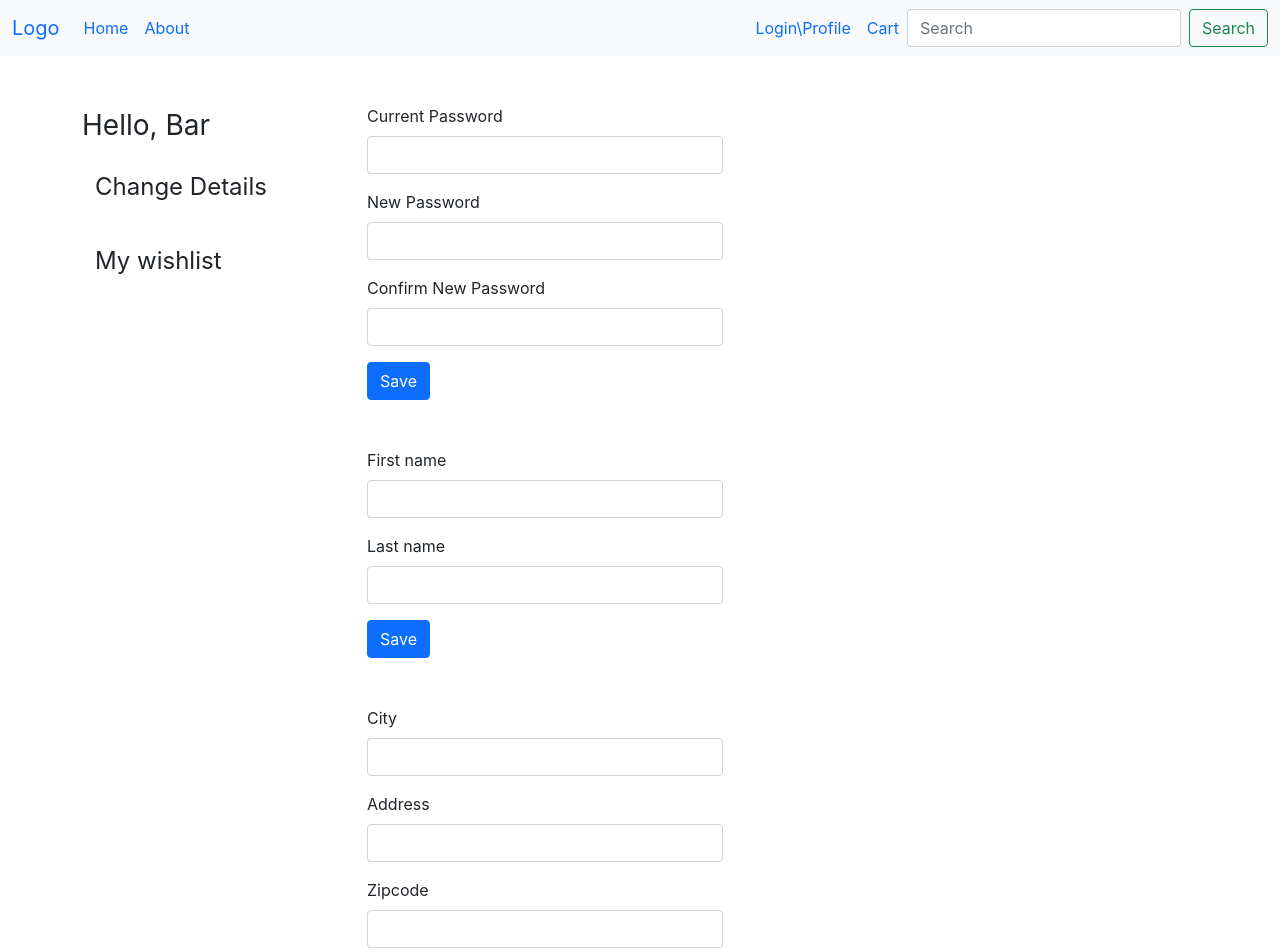
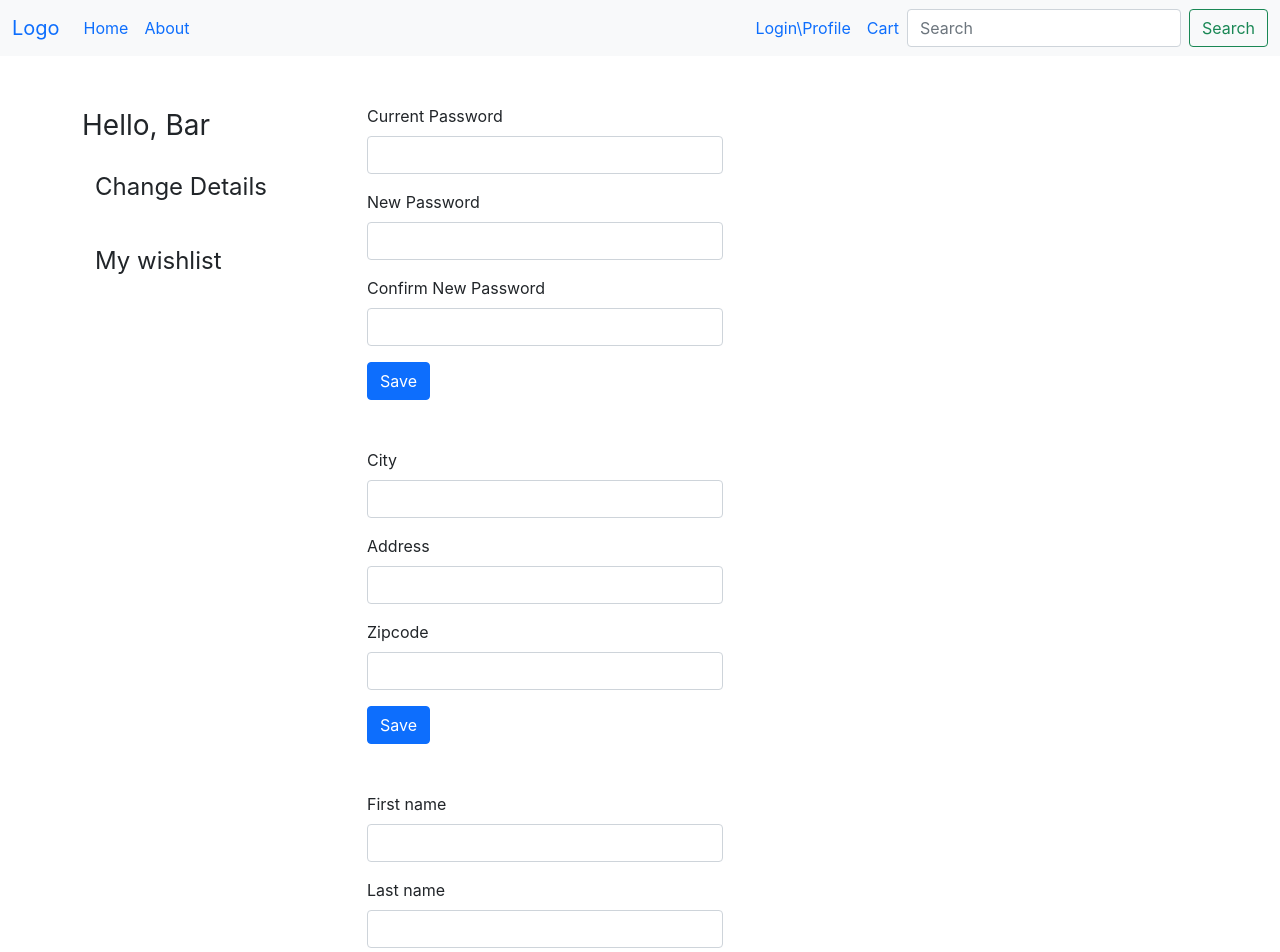
Before and after one commit to baram104/pianos-store-client, a React (Create React App) app: page / in a window 1280 px wide. Shown: the top 952 px of the page. Built offline with nearby package versions, Linux system fonts and the light colour scheme.

Commit message:
divided my account page to a few components

```diff
--- /dev/null
+++ b/src/ChangeAddress.js
@@ -0,0 +1,28 @@
+export default function ChangeAddress() {
+  return (
+    <form className="mb-5">
+      <div className="mb-3">
+        <label for="city" className="form-label">
+          City
+        </label>
+        <input type="text" className="form-control" id="city" />
+      </div>
+      <div className="mb-3">
+        <label for="address" className="form-label">
+          Address
+        </label>
+        <input type="text" className="form-control" id="address" />
+      </div>
+      <div className="mb-3">
+        <label for="zipcode" className="form-label">
+          Zipcode
+        </label>
+        <input type="text" className="form-control" id="zipcode" />
+      </div>
+
+      <button type="submit" className="btn btn-primary">
+        Save
+      </button>
+    </form>
+  );
+}
--- /dev/null
+++ b/src/ChangeEmail.js
@@ -0,0 +1,28 @@
+export default function ChangeEmail() {
+  return (
+    <form className="mb-5">
+      <div className="mb-3">
+        <label for="current_email" className="form-label">
+          Current Email
+        </label>
+        <input type="email" className="form-control" id="current_email" />
+      </div>
+      <div className="mb-3">
+        <label for="new_email" className="form-label">
+          New Email
+        </label>
+        <input type="email" className="form-control" id="new_email" />
+      </div>
+      <div className="mb-3">
+        <label for="confirm_new_email" className="form-label">
+          Confirm New Email
+        </label>
+        <input type="email" className="form-control" id="confirm_new_email" />
+      </div>
+
+      <button type="submit" className="btn btn-primary">
+        Save
+      </button>
+    </form>
+  );
+}
--- /dev/null
+++ b/src/ChangeName.js
@@ -0,0 +1,22 @@
+export default function ChangeName() {
+  return (
+    <form className="mb-5">
+      <div className="mb-3">
+        <label for="first_name" className="form-label">
+          First name
+        </label>
+        <input type="text" className="form-control" id="first_name" />
+      </div>
+      <div className="mb-3">
+        <label for="last_name" className="form-label">
+          Last name
+        </label>
+        <input type="text" className="form-control" id="last_name" />
+      </div>
+
+      <button type="submit" className="btn btn-primary">
+        Save
+      </button>
+    </form>
+  );
+}
--- /dev/null
+++ b/src/ChangePassword.js
@@ -0,0 +1,31 @@
+export default function ChangePassword() {
+  return (
+    <form className="mb-5">
+      <div className="mb-3">
+        <label for="current_password" className="form-label">
+          Current Password
+        </label>
+        <input type="password" className="form-control" id="current_password" />
+      </div>
+      <div className="mb-3">
+        <label for="new_password" className="form-label">
+          New Password
+        </label>
+        <input type="password" className="form-control" id="new_password" />
+      </div>
+      <div className="mb-3">
+        <label for="confirm_new_password" className="form-label">
+          Confirm New Password
+        </label>
+        <input
+          type="password"
+          className="form-control"
+          id="confirm_new_password"
+        />
+      </div>
+      <button type="submit" className="btn btn-primary">
+        Save
+      </button>
+    </form>
+  );
+}
--- a/src/MyAccount.js
+++ b/src/MyAccount.js
@@ -1,3 +1,8 @@
+import ChangeAddress from "./ChangeAddress";
+import ChangeEmail from "./ChangeEmail";
+import ChangeName from "./ChangeName";
+import ChangePassword from "./ChangePassword";
+
 function MyAccount() {
   return (
     <div className="container mt-5">
@@ -43,112 +48,10 @@ function MyAccount() {
           </button>
         </div>
         <div className="col-4">
-          <form className="mb-5">
-            <div className="mb-3">
-              <label for="current_password" className="form-label">
-                Current Password
-              </label>
-              <input
-                type="password"
-                className="form-control"
-                id="current_password"
-              />
-            </div>
-            <div className="mb-3">
-              <label for="new_password" className="form-label">
-                New Password
-              </label>
-              <input
-                type="password"
-                className="form-control"
-                id="new_password"
-              />
-            </div>
-            <div className="mb-3">
-              <label for="confirm_new_password" className="form-label">
-                Confirm New Password
-              </label>
-              <input
-                type="password"
-                className="form-control"
-                id="confirm_new_password"
-              />
-            </div>
-
-            <button type="submit" className="btn btn-primary">
-              Save
-            </button>
-          </form>
-          <form className="mb-5">
-            <div className="mb-3">
-              <label for="first_name" className="form-label">
-                First name
-              </label>
-              <input type="text" className="form-control" id="first_name" />
-            </div>
-            <div className="mb-3">
-              <label for="last_name" className="form-label">
-                Last name
-              </label>
-              <input type="text" className="form-control" id="last_name" />
-            </div>
-
-            <button type="submit" className="btn btn-primary">
-              Save
-            </button>
-          </form>
-          <form className="mb-5">
-            <div className="mb-3">
-              <label for="city" className="form-label">
-                City
-              </label>
-              <input type="text" className="form-control" id="city" />
-            </div>
-            <div className="mb-3">
-              <label for="address" className="form-label">
-                Address
-              </label>
-              <input type="text" className="form-control" id="address" />
-            </div>
-            <div className="mb-3">
-              <label for="zipcode" className="form-label">
-                Zipcode
-              </label>
-              <input type="text" className="form-control" id="zipcode" />
-            </div>
-
-            <button type="submit" className="btn btn-primary">
-              Save
-            </button>
-          </form>
-          <form className="mb-5">
-            <div className="mb-3">
-              <label for="current_email" className="form-label">
-                Current Email
-              </label>
-              <input type="email" className="form-control" id="current_email" />
-            </div>
-            <div className="mb-3">
-              <label for="new_email" className="form-label">
-                New Email
-              </label>
-              <input type="email" className="form-control" id="new_email" />
-            </div>
-            <div className="mb-3">
-              <label for="confirm_new_email" className="form-label">
-                Confirm New Email
-              </label>
-              <input
-                type="email"
-                className="form-control"
-                id="confirm_new_email"
-              />
-            </div>
-
-            <button type="submit" className="btn btn-primary">
-              Save
-            </button>
-          </form>
+          <ChangePassword />
+          <ChangeAddress />
+          <ChangeName />
+          <ChangeEmail />
         </div>
       </div>
     </div>
```
